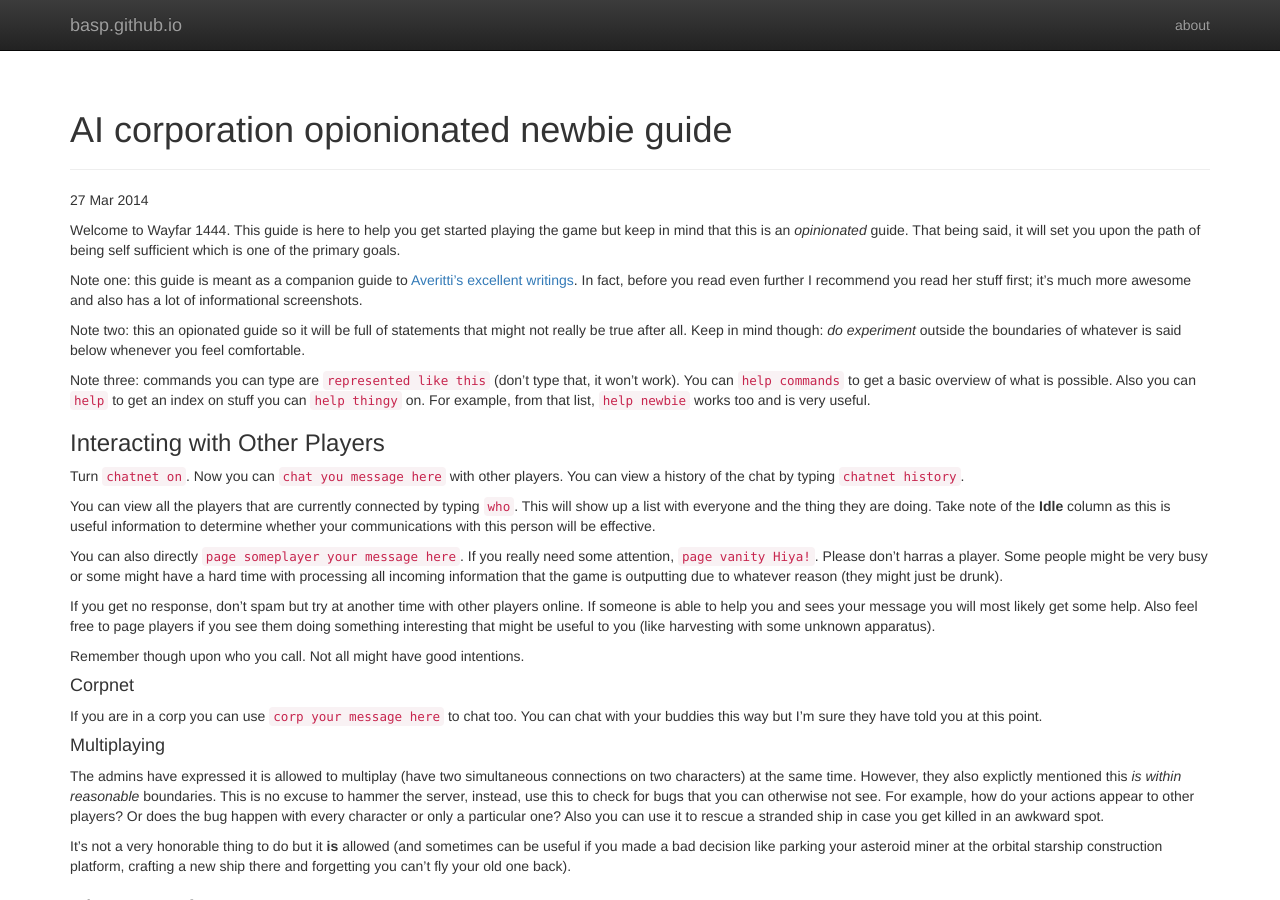
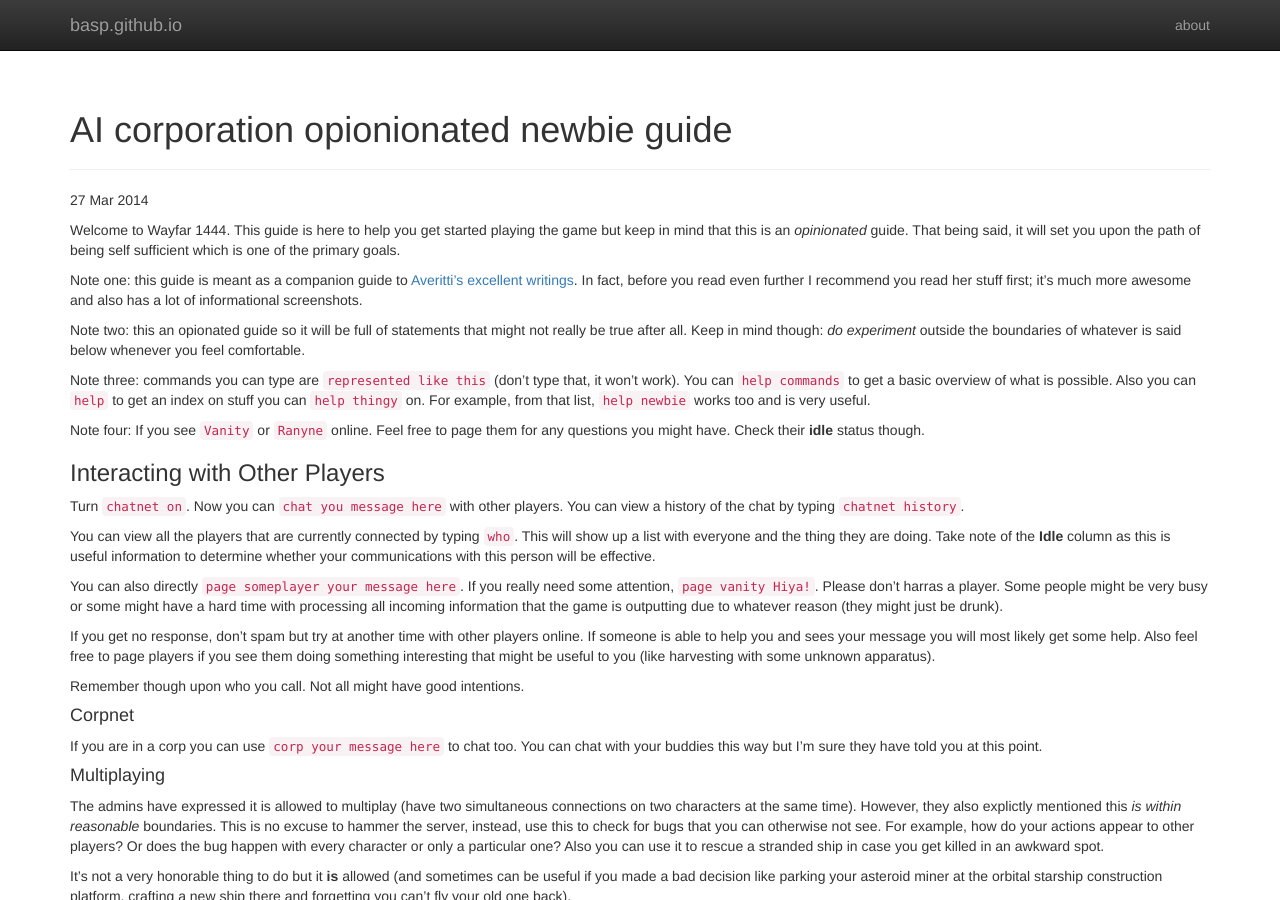
Before and after one commit to basp/basp.github.io, a Jekyll site: the page built from _posts/2014-03-27-AI-opinionated-newbie-guide.md, in a window 1280 px wide and 900 px high. Built offline with Jekyll 4.4.1, drawn with Linux system fonts in a browser that asks for light colours; nearby versions of some CDN libraries; Markdown is read by kramdown in place of the engine named in the settings.

Commit message:
Random info

```diff
--- a/_posts/2014-03-27-AI-opinionated-newbie-guide.md
+++ b/_posts/2014-03-27-AI-opinionated-newbie-guide.md
@@ -10,6 +10,8 @@ Note one: this guide is meant as a companion guide to [Averitti's excellent writ
 Note two: this an opionated guide so it will be full of statements that might not really be true after all. Keep in mind though: _do experiment_ outside the boundaries of whatever is said below whenever you feel comfortable.
 
 Note three: commands you can type are `represented like this` (don't type that, it won't work). You can `help commands` to get a basic overview of what is possible. Also you can `help` to get an index on stuff you can `help thingy` on. For example, from that list, `help newbie` works too and is very useful.
+
+Note four: If you see `Vanity` or `Ranyne` online. Feel free to page them for any questions you might have. Check their __idle__ status though.
 
 ### Interacting with Other Players
 Turn `chatnet on`. Now you can `chat you message here` with other players. You can view a history of the chat by typing `chatnet history`.
@@ -26,7 +28,7 @@ Remember though upon who you call. Not all might have good intentions.
 If you are in a corp you can use `corp your message here` to chat too. You can chat with your buddies this way but I'm sure they have told you at this point.
 
 #### Multiplaying
-The admins have expressed it is allowed to multiplay (have two simultaneous connections on two characters) at the same time. However, they also explictly mentioned this _is within reasonable_ boundaries. This is no excuse to hammer the server, instead, use this to check for bugs that you can otherwise not see. For example, how do your actions appear to other players? Or does the bug happen with every character or only a particular one? Also you can use it to rescue a stranded ship in case you get killed in an awkward spot.
+The admins have expressed it is allowed to multiplay (have two simultaneous connections on two characters at the same time). However, they also explictly mentioned this _is within reasonable_ boundaries. This is no excuse to hammer the server, instead, use this to check for bugs that you can otherwise not see. For example, how do your actions appear to other players? Or does the bug happen with every character or only a particular one? Also you can use it to rescue a stranded ship in case you get killed in an awkward spot.
 
 It's not a very honorable thing to do but it __is__ allowed (and sometimes can be useful if you made a bad decision like parking your asteroid miner at the orbital starship construction platform, crafting a new ship there and forgetting you can't fly your old one back).
 
```
